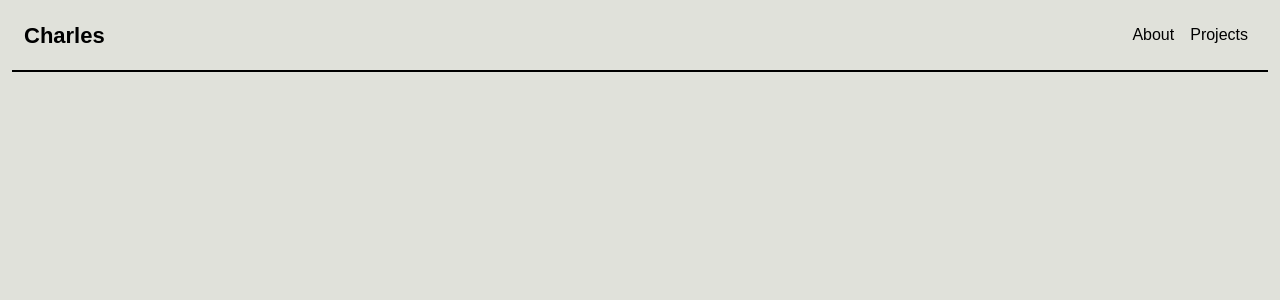
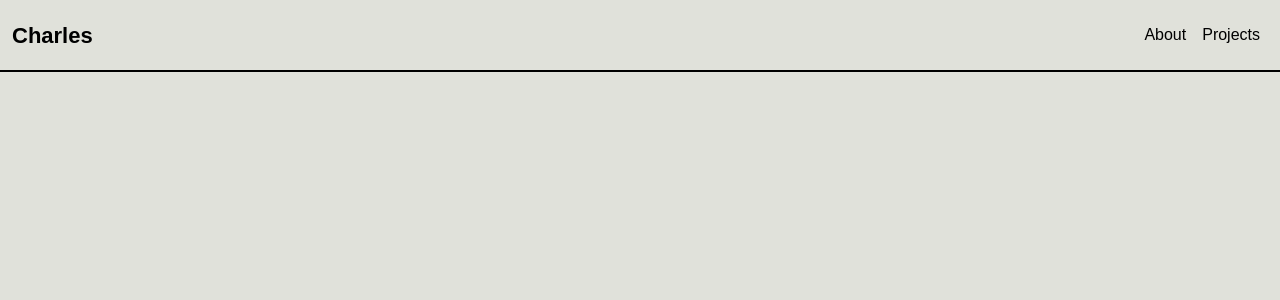
Before and after one commit to Jisooyanim/my-website, a React (Vite) app: page / in a window 1280 px wide. Shown: the top 300 px of the page. Built offline with nearby package versions, Linux system fonts and the light colour scheme; a web font is replaced by a local one.

Commit message:
A: Background padding

```diff
--- a/src/containers/Background.jsx
+++ b/src/containers/Background.jsx
@@ -11,9 +11,10 @@ const Background = ({ children, isScrollable }) => {
         height: "100%",
         width: "100%",
         margin: 0,
-        overflow: isScrollable ? "auto" : "hidden",
+        padding: 0,
         top: 0,
         left: 0,
+        overflow: isScrollable ? "auto" : "hidden",
     };
 
     return (
```
